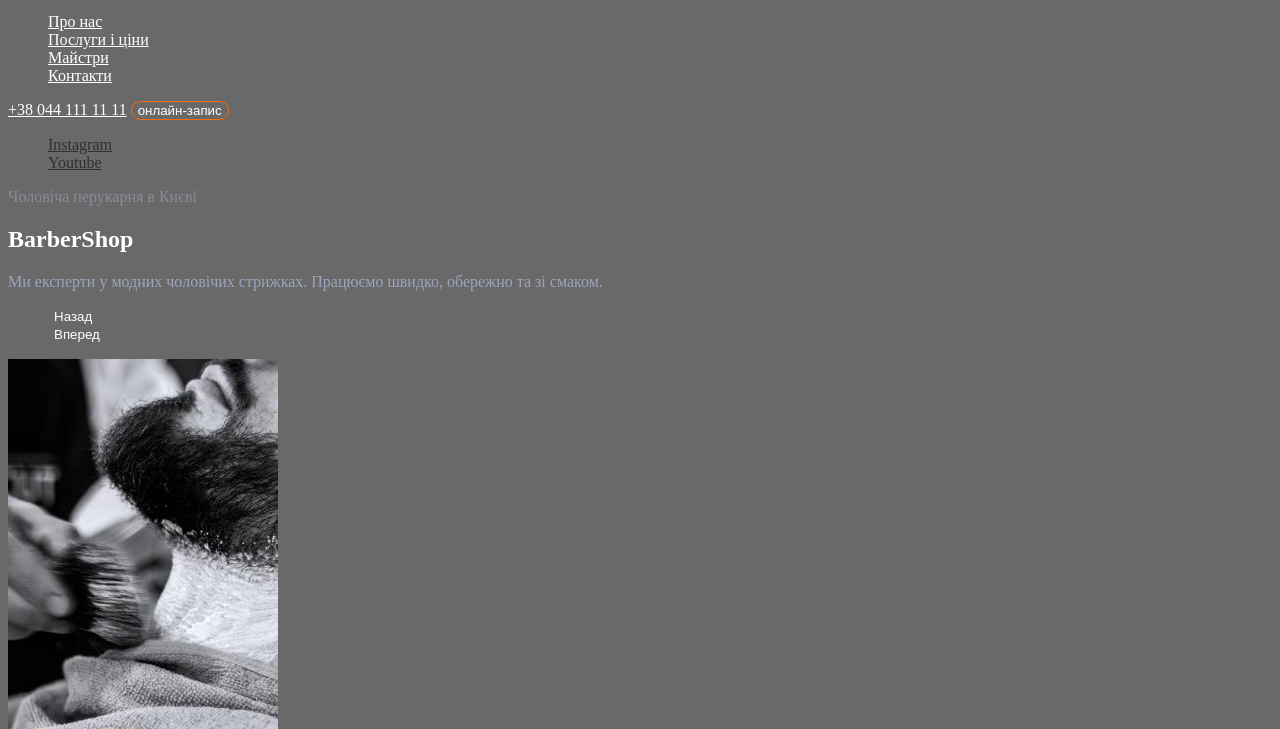
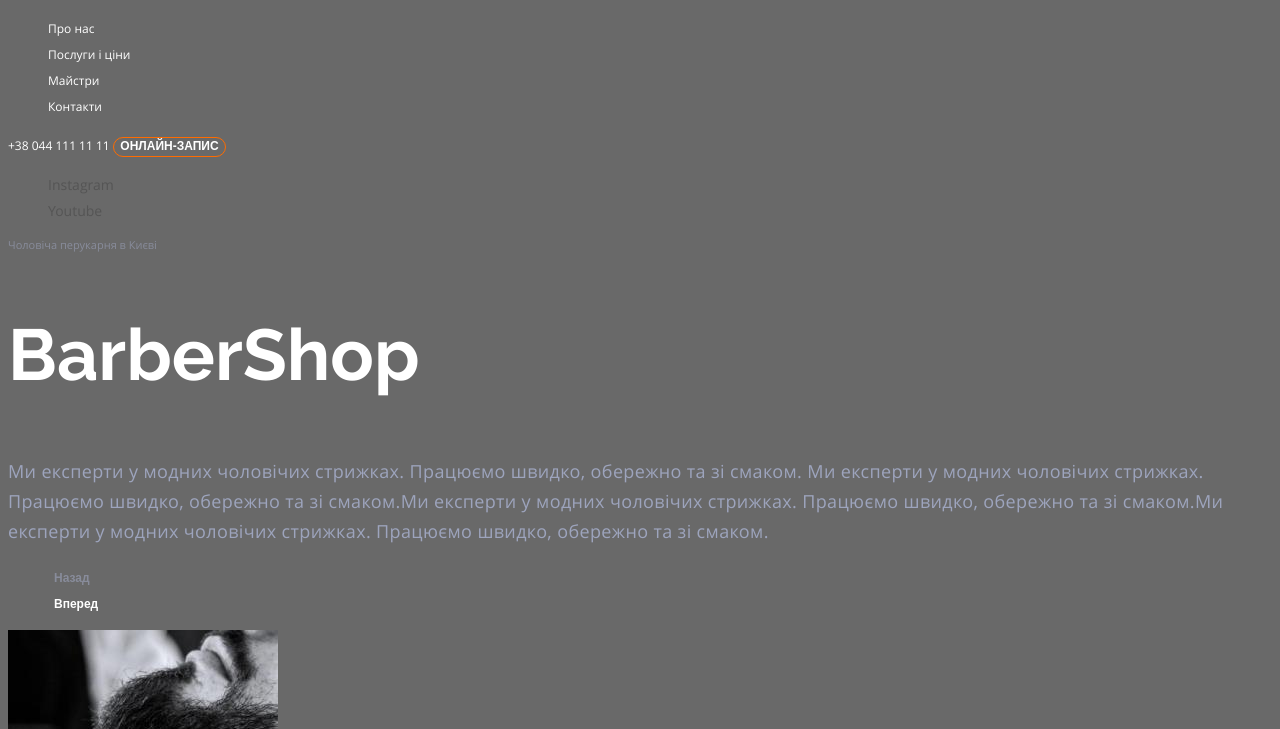
Before and after one commit to dimariabovol/goit-83, a plain HTML site: page index.html in a window 1280 px wide. Shown: the part 71-800 px from the top of the page. Drawn offline with Linux system fonts and the light colour scheme.

Commit message:
Add lesson 4 - Fonts

```diff
--- a/css/styles.css
+++ b/css/styles.css
@@ -1,5 +1,46 @@
+@font-face {
+  font-display: swap;
+  font-family: 'Open Sans';
+  font-weight: 400;
+  src: local('Open Sans'),
+    url('../fonts/open-sans-v34-latin-regular.woff2') format('woff2'),
+    url('../fonts/open-sans-v34-latin-regular.woff') format('woff');
+}
+
+@font-face {
+  font-display: swap;
+  font-family: 'Open Sans';
+  font-weight: 600;
+  src: local('Open Sans'),
+    url('../fonts/open-sans-v34-latin-600.woff2') format('woff2'),
+    url('../fonts/open-sans-v34-latin-600.woff') format('woff');
+}
+
+@font-face {
+  font-display: swap;
+  font-family: 'Raleway';
+  font-weight: 700;
+  src: local('Raleway'),
+    url('../fonts/raleway-v28-latin-700.woff2') format('woff2'),
+    url('../fonts/raleway-v28-latin-700.woff') format('woff');
+}
+
+:root {
+  --color-primary: #555;
+  --color-primary-dark: #303030;
+  --color-primary-inverted: #fff;
+  --color-secondary: #9da4bd;
+  --color-secondary-transparent: rgba(157, 164, 189, 0.6);
+  --color-brand: #ff6c00;
+}
+
+/* Base */
 body {
-  color: #555;
+  color: var(--color-primary);
+  font-family: 'Open Sans', sans-serif;
+  font-size: 14px;
+  font-weight: 400;
+  line-height: 1.85;
   background-color: dimgrey; /* remove */
 }
 
@@ -7,48 +48,80 @@ ul {
   list-style-type: none;
 }
 
+/* Header */
 .header-link {
-  color: #fff;
+  color: var(--color-primary-inverted);
+  font-size: 12px;
+  line-height: 1.33;
+  font-weight: 600;
+  text-decoration: none;
 }
 
 .header-link:hover {
-  color: #ff6c00;
+  color: var(--color-brand);
 }
 
 .button-light {
-  color: #fff;
+  color: var(--color-primary-inverted);
+  font-size: 12px;
+  line-height: 1.33;
+  font-weight: 600;
+  text-transform: uppercase;
   background-color: transparent;
-  border: 1px solid #ff6c00;
+  border: 1px solid var(--color-brand);
   border-radius: 25px;
   cursor: pointer;
 }
 
 .button-light:hover {
-  background-color: #ff6c00;
+  background-color: var(--color-brand);
 }
 
+/* Hero section */
 .socials-link {
-  color: #303030;
+  color: var(--color-primary);
+  text-decoration: none;
 }
 
 .socials-link:hover {
-  color: #ff6c00;
+  color: var(--color-brand);
+}
+
+.hero-tagline {
+  color: var(--color-secondary-transparent);
+  font-size: 11px;
+  line-height: 1.36;
+  font-weight: 600;
 }
 
 .hero-title {
-  color: #fff;
-}
-
-.hero-tagline {
-  color: rgba(157, 164, 189, 0.6);
+  font-family: 'Raleway', sans-serif;
+  color: var(--color-primary-inverted);
+  font-size: 72px;
+  line-height: 1.16;
+  font-weight: 700;
 }
 
 .hero-text {
-  color: #9da4bd;
+  color: var(--color-secondary);
+  font-size: 18px;
+  line-height: 1.67;
+  letter-spacing: 0.02em;
 }
 
 .carousel-button {
-  color: #fff;
+  color: var(--color-primary-inverted);
+  font-size: 12px;
+  line-height: 1.33;
+  font-weight: 600;
   background: none;
   border: none;
+  cursor: pointer;
 }
+
+.carousel-button[disabled] {
+  color: var(--color-secondary-transparent);
+  cursor: not-allowed;
+}
+
+/* About section */
--- a/index.html
+++ b/index.html
@@ -6,6 +6,14 @@
     <meta name="viewport" content="width=device-width, initial-scale=1.0" />
     <title>BarberShop</title>
 
+    <!-- Fonts -->
+    <!-- <link rel="preconnect" href="https://fonts.googleapis.com" />
+    <link rel="preconnect" href="https://fonts.gstatic.com" crossorigin />
+    <link
+      href="https://fonts.googleapis.com/css2?family=Open+Sans:wght@400;600&family=Raleway:wght@700&display=swap"
+      rel="stylesheet"
+    /> -->
+    <!-- Styles -->
     <link rel="stylesheet" href="./css/styles.css" />
   </head>
   <body>
@@ -34,10 +42,17 @@
         <h1 class="hero-title">BarberShop</h1>
         <p class="hero-text">
           Ми експерти у модних чоловічих стрижках. Працюємо швидко, обережно та
-          зі смаком.
+          зі смаком. Ми експерти у модних чоловічих стрижках. Працюємо швидко,
+          обережно та зі смаком.Ми експерти у модних чоловічих стрижках.
+          Працюємо швидко, обережно та зі смаком.Ми експерти у модних чоловічих
+          стрижках. Працюємо швидко, обережно та зі смаком.
         </p>
         <ul>
-          <li><button class="carousel-button" type="button">Назад</button></li>
+          <li>
+            <button class="carousel-button" type="button" disabled>
+              Назад
+            </button>
+          </li>
           <li><button class="carousel-button" type="button">Вперед</button></li>
         </ul>
       </section>
```
Also changed, not shown: fonts/open-sans-v34-latin-600.woff (added), fonts/open-sans-v34-latin-600.woff2 (added), fonts/open-sans-v34-latin-regular.woff (added), fonts/open-sans-v34-latin-regular.woff2 (added), fonts/raleway-v28-latin-700.woff (added), fonts/raleway-v28-latin-700.woff2 (added), 1 other file.
